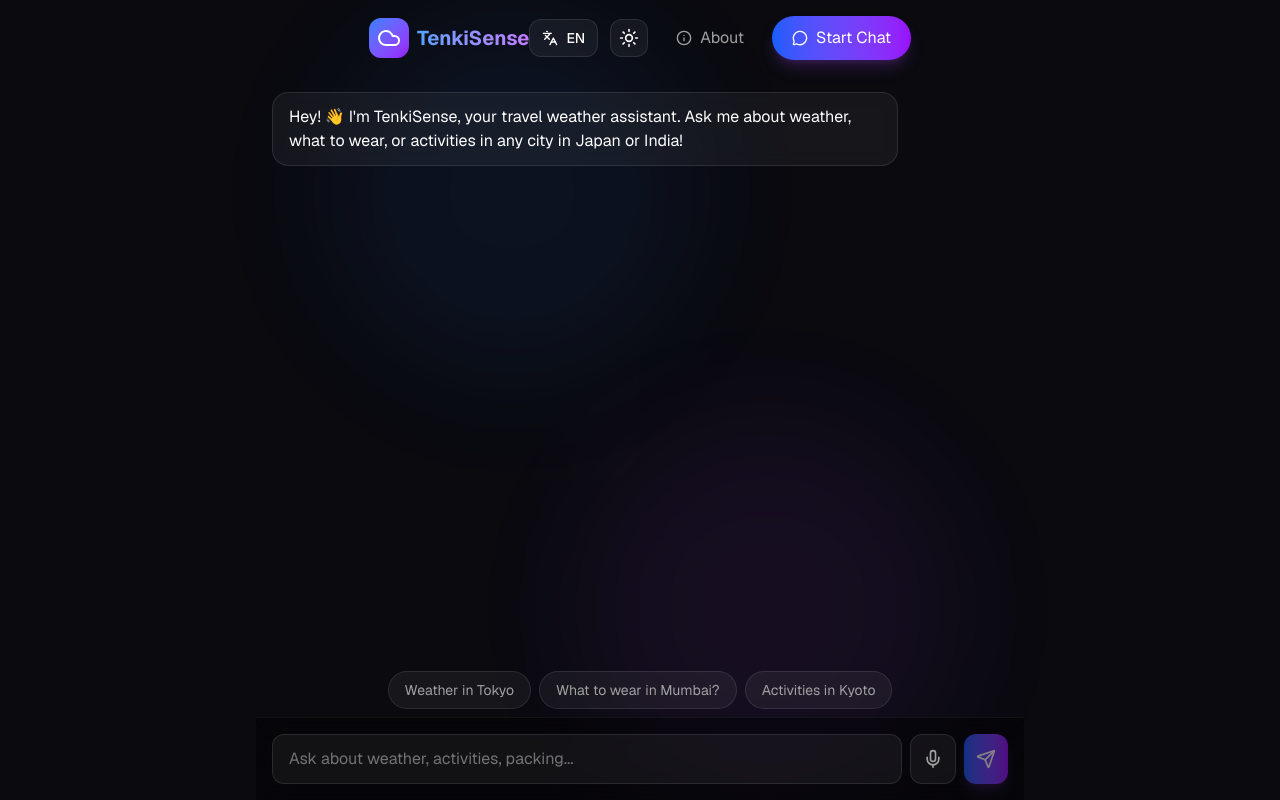
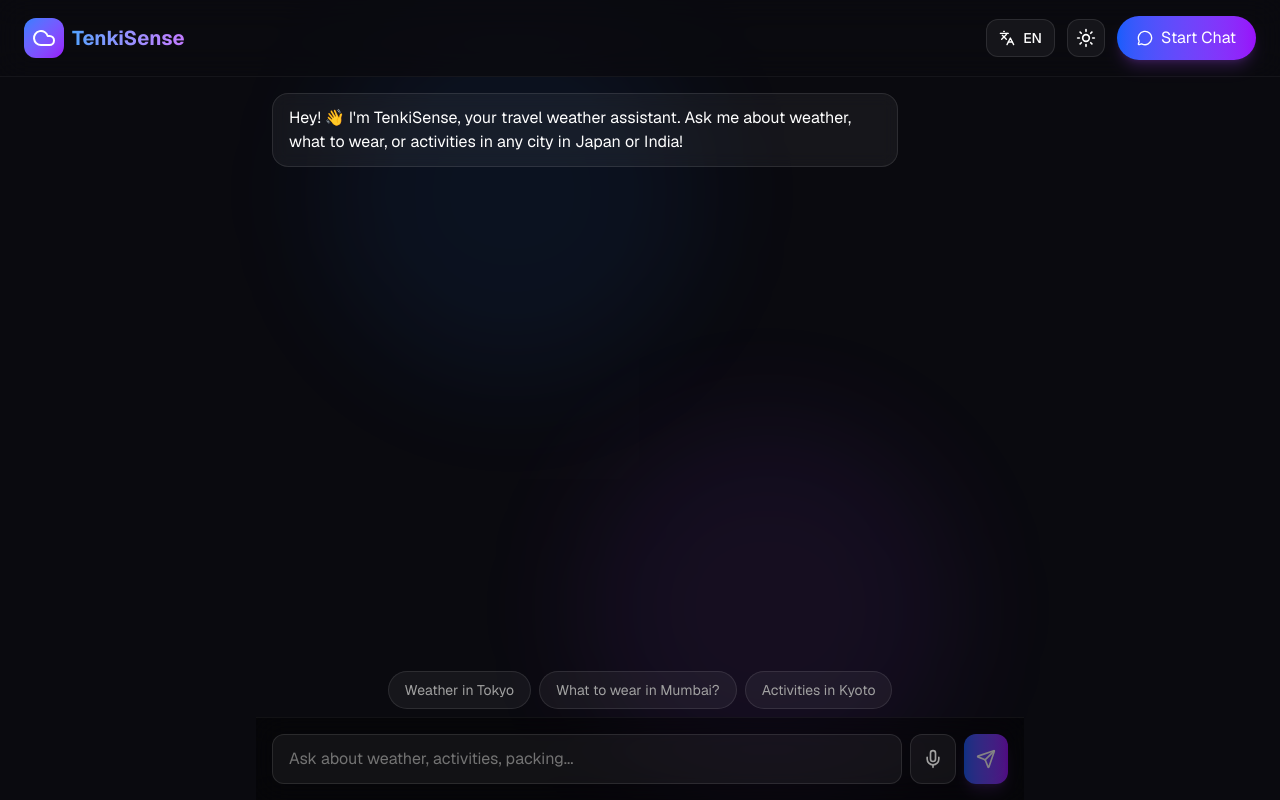
Before and after one commit to karanagg166/tenkisense, a Next.js app: page /chat in a window 1280 px wide. Built offline with nearby package versions, Linux system fonts and the light colour scheme.

Commit message:
fix the header

```diff
--- a/src/app/chat/page.tsx
+++ b/src/app/chat/page.tsx
@@ -26,6 +26,53 @@ function WeatherCard({ weather }: { weather: Message["weather"] }) {
                     <p className="text-sm sm:text-base text-neutral-300 capitalize">{weather.description}</p>
                 </div>
             </div>
+        </div>
+    );
+}
+
+// Color palette for bullet points
+const bulletColors = [
+    "text-blue-400",
+    "text-purple-400",
+    "text-cyan-400",
+    "text-pink-400",
+    "text-green-400",
+    "text-orange-400",
+    "text-yellow-400",
+];
+
+// Format AI response with colorful bullet points
+function ColorfulMessage({ content, theme }: { content: string; theme: string }) {
+    const lines = content.split('\n');
+
+    let colorIndex = 0;
+
+    return (
+        <div className="space-y-1">
+            {lines.map((line, i) => {
+                // Check if line is a bullet point
+                const isBullet = line.trim().startsWith('•') || line.trim().startsWith('-') || line.trim().startsWith('*');
+
+                if (isBullet) {
+                    const color = bulletColors[colorIndex % bulletColors.length];
+                    colorIndex++;
+                    const cleanLine = line.trim().replace(/^[•\-\*]\s*/, '');
+
+                    return (
+                        <div key={i} className="flex items-start gap-2">
+                            <span className={`${color} font-bold text-lg`}>•</span>
+                            <span className={theme === "dark" ? "text-neutral-200" : "text-gray-700"}>{cleanLine}</span>
+                        </div>
+                    );
+                }
+
+                // Regular line
+                return line.trim() ? (
+                    <p key={i} className="break-words">{line}</p>
+                ) : (
+                    <div key={i} className="h-2" />
+                );
+            })}
         </div>
     );
 }
@@ -169,7 +216,11 @@ function ChatContent() {
                                     : `${cardClass} border ${textClass} rounded-bl-md backdrop-blur-sm`
                                     }`}
                             >
-                                <p className="whitespace-pre-wrap break-words">{msg.content}</p>
+                                {msg.role === "assistant" ? (
+                                    <ColorfulMessage content={msg.content} theme={theme} />
+                                ) : (
+                                    <p className="whitespace-pre-wrap break-words">{msg.content}</p>
+                                )}
                             </div>
                             {msg.weather && <WeatherCard weather={msg.weather} />}
                         </div>
--- a/src/app/globals.css
+++ b/src/app/globals.css
@@ -3,6 +3,11 @@
 :root {
   --background: #0a0a0f;
   --foreground: #fafafa;
+}
+
+html, body {
+  overflow-x: hidden;
+  max-width: 100vw;
 }
 
 body {
--- a/src/components/Header.tsx
+++ b/src/components/Header.tsx
@@ -1,16 +1,17 @@
 "use client";
 import Link from "next/link";
-import { Cloud, MessageCircle, Info, Sun, Moon, Languages } from "lucide-react";
+import { Cloud, MessageCircle, Sun, Moon, Languages } from "lucide-react";
 import { useApp } from "@/context/AppContext";
 
 export default function Header() {
     const { theme, language, toggleTheme, setLanguage, t } = useApp();
 
     const cardClass = theme === "dark" ? "bg-white/5 border-white/10" : "bg-white border-gray-200";
-    const mutedClass = theme === "dark" ? "text-neutral-400" : "text-gray-600";
+    const headerBg = theme === "dark" ? "bg-[#0a0a0f]/80" : "bg-white/80";
 
     return (
-        <nav className="relative z-20 flex items-center justify-between px-6 py-4 max-w-7xl mx-auto">
+        <nav className={`sticky top-0 z-50 ${headerBg} backdrop-blur-lg border-b ${theme === "dark" ? "border-white/5" : "border-gray-200"}`}>
+            <div className="flex items-center justify-between px-6 py-4 max-w-7xl mx-auto">
                 <Link href="/" className="flex items-center gap-2">
                     <div className="p-2 rounded-xl bg-gradient-to-br from-blue-500 to-purple-600">
                         <Cloud className="w-6 h-6 text-white" />
@@ -38,15 +39,12 @@ export default function Header() {
                         {theme === "dark" ? <Sun className="w-5 h-5" /> : <Moon className="w-5 h-5" />}
                     </button>
 
-                <Link href="/about" className={`flex items-center gap-2 px-4 py-2 ${mutedClass} hover:opacity-80 transition-colors`}>
-                    <Info className="w-4 h-4" />
-                    <span className="hidden sm:inline">{t("nav.about")}</span>
-                </Link>
                     <Link href="/chat" className="flex items-center gap-2 px-5 py-2.5 bg-gradient-to-r from-blue-600 to-purple-600 rounded-full text-white hover:from-blue-500 hover:to-purple-500 transition-all shadow-lg shadow-purple-500/20">
                         <MessageCircle className="w-4 h-4" />
                         <span className="hidden sm:inline">{t("nav.chat")}</span>
                     </Link>
                 </div>
+            </div>
         </nav>
     );
 }
```
Lines whose indentation alone changed are shown as unchanged.
